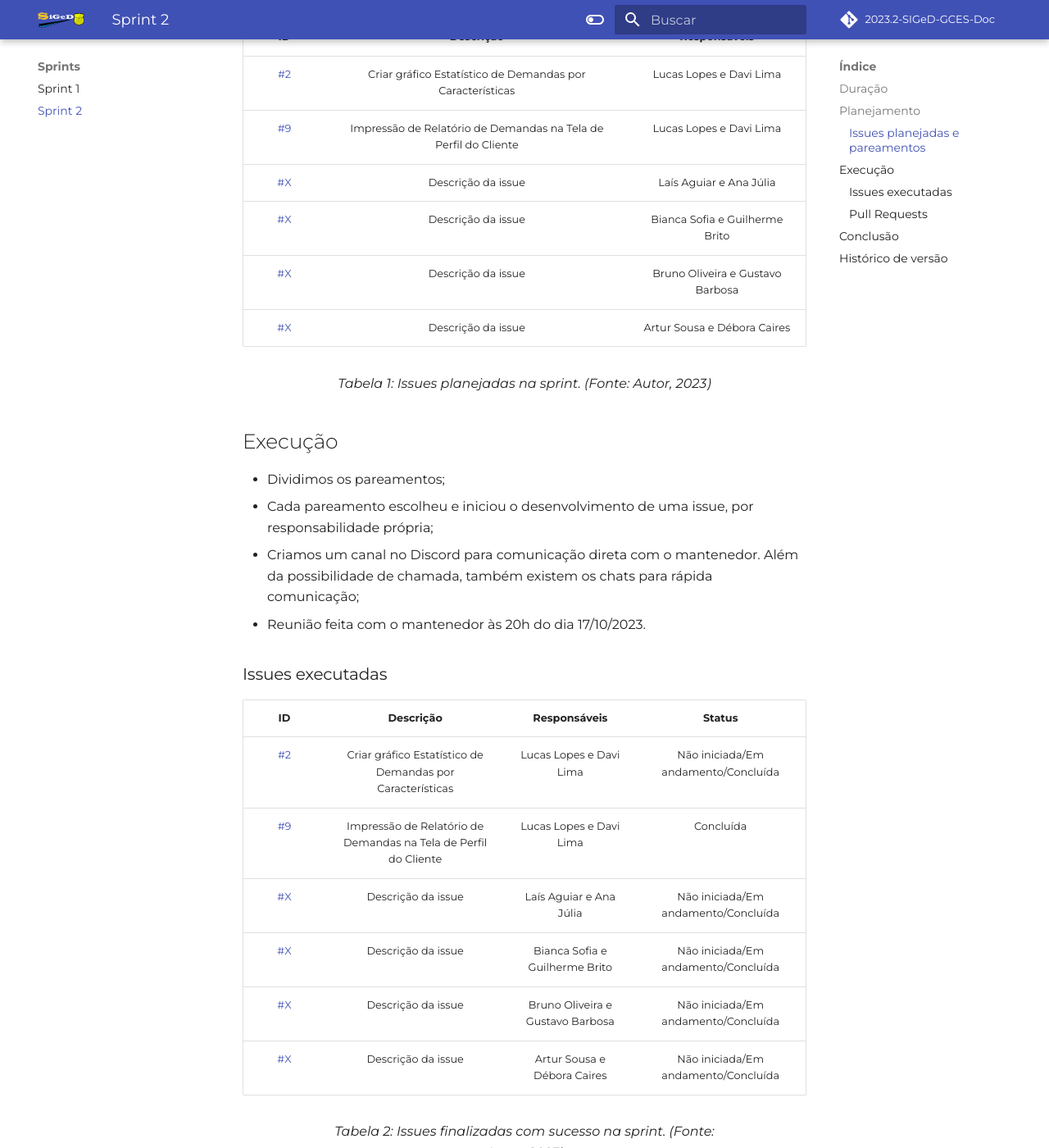
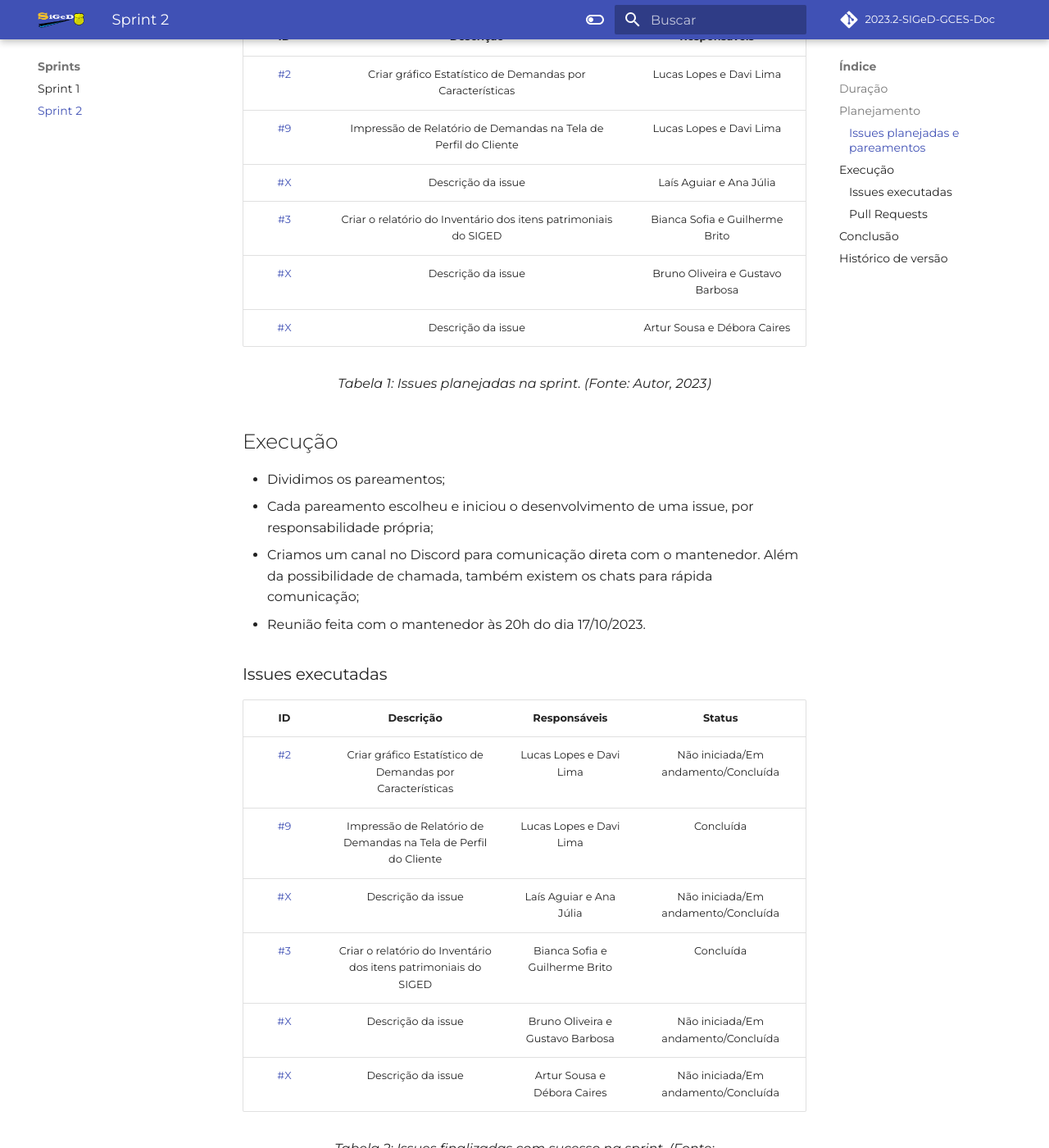
Before and after one commit to Siged-Gces-2023-2/2023.2-SIGeD-GCES-Doc, an MkDocs documentation site: the page built from docs/sprints/sprint2.md, in a window 1280 px wide and 1400 px high, scrolled down 611 px. Shown: the whole window at 82% size. Built offline with MkDocs 1.6.1 and Material for MkDocs 9.7.7, drawn with Linux system fonts in a browser that asks for light colours; some web fonts are replaced; comment, search, counter and statistics services are not loaded; some of the changed text lies outside the part shown.

Commit message:
add novo PR na sprint

```diff
--- a/docs/sprints/sprint2.md
+++ b/docs/sprints/sprint2.md
@@ -16,7 +16,7 @@
 | [#2](https://github.com/Siged-Gces-2023-2/2023.2-SIGeD-GCES-Doc/issues/2) | Criar gráfico Estatístico de Demandas por Características | Lucas Lopes e Davi Lima |
 | [#9](https://github.com/Siged-Gces-2023-2/2023.2-SIGeD-GCES-Doc/issues/9) | Impressão de Relatório de Demandas na Tela de Perfil do Cliente | Lucas Lopes e Davi Lima |
 | [#X]() | Descrição da issue | Laís Aguiar e Ana Júlia |
-| [#X]() | Descrição da issue | Bianca Sofia e Guilherme Brito |
+| [#3](https://github.com/Siged-Gces-2023-2/2023.2-SIGeD-GCES-Doc/issues/3) | Criar o relatório do Inventário dos itens patrimoniais do SIGED | Bianca Sofia e Guilherme Brito |
 | [#X]() | Descrição da issue | Bruno Oliveira e Gustavo Barbosa |
 | [#X]() | Descrição da issue | Artur Sousa e Débora Caires |
 
@@ -35,7 +35,7 @@
 | [#2](https://github.com/Siged-Gces-2023-2/2023.2-SIGeD-GCES-Doc/issues/2) | Criar gráfico Estatístico de Demandas por Características | Lucas Lopes e Davi Lima | Não iniciada/Em andamento/Concluída |
 | [#9](https://github.com/Siged-Gces-2023-2/2023.2-SIGeD-GCES-Doc/issues/9) | Impressão de Relatório de Demandas na Tela de Perfil do Cliente | Lucas Lopes e Davi Lima | Concluída |
 | [#X]() | Descrição da issue | Laís Aguiar e Ana Júlia | Não iniciada/Em andamento/Concluída |
-| [#X]() | Descrição da issue | Bianca Sofia e Guilherme Brito | Não iniciada/Em andamento/Concluída |
+| [#3](https://github.com/Siged-Gces-2023-2/2023.2-SIGeD-GCES-Doc/issues/3) | Criar o relatório do Inventário dos itens patrimoniais do SIGED | Bianca Sofia e Guilherme Brito | Concluída |
 | [#X]() | Descrição da issue | Bruno Oliveira e Gustavo Barbosa | Não iniciada/Em andamento/Concluída |
 | [#X]() | Descrição da issue | Artur Sousa e Débora Caires | Não iniciada/Em andamento/Concluída |
 
@@ -76,19 +76,20 @@
 - **Data do PR:** dd/mm/aaaa
 - **Screenshot:**
 
-![Pull Request #Y]()
+![Pull Request #25]()
 
 <figcaption align="center">Figura 3: Pull Request da issue #X. (Fonte: Autor, 2023)</figcaption>
 
 ---
 
 - **Autores:** Bianca Sofia e Guilherme Brito
-- **ID e Descrição do PR:** [#Y - Descrição do PR]()
-- **ID e Descrição da Issue:** [#X - Descrição da Issue]()
-- **Data do PR:** dd/mm/aaaa
+- **ID e Descrição do PR:** [#25 - Relatório em PDF contendo o nome e descrição dos itens patrimoniais cadastrados no SIGED.](https://github.com/DITGO/2021-2-SiGeD-Frontend/pull/25)
+- **ID e Descrição da Issue:** [#3 - Criar o relatório do Inventário dos itens patrimoniais do SIGED](https://github.com/Siged-Gces-2023-2/2023.2-SIGeD-GCES-Doc/issues/3)
+- **Data do PR:** 18/10/2023
 - **Screenshot:**
 
-![Pull Request #Y]()
+![Pull Request #25](../assets/pullRequests/pull_25.jpeg)
+
 
 <figcaption align="center">Figura 4: Pull Request da issue #X. (Fonte: Autor, 2023)</figcaption>
 
```
Also changed, not shown: other parts of docs/sprints/sprint2.md (+1 -0 lines), docs/assets/pullRequests/pull_25.jpeg (added).
